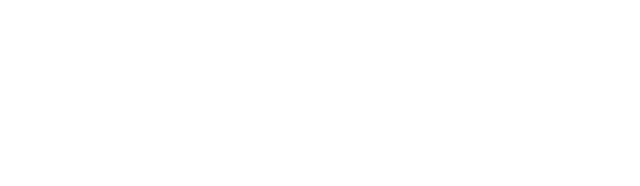
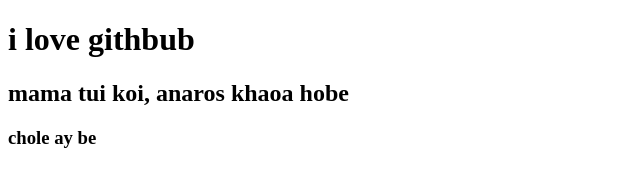
Before and after one commit to arh07/third-repo, a plain HTML site: page index.html in a window 1280 px wide. Shown: the whole page, without its empty margins (0-640 px from the left). Drawn offline with Linux system fonts and the light colour scheme.

Commit message:
added header

```diff
--- a/index.html
+++ b/index.html
@@ -7,6 +7,12 @@
     <title>third-repo</title>
 </head>
 <body>
-
+    <h1>
+        i love githbub
+    </h1>
+    <h2>
+        mama tui koi, anaros khaoa hobe
+    </h2>
+    <h3>chole ay be</h3>
 </body>
 </html>
```
